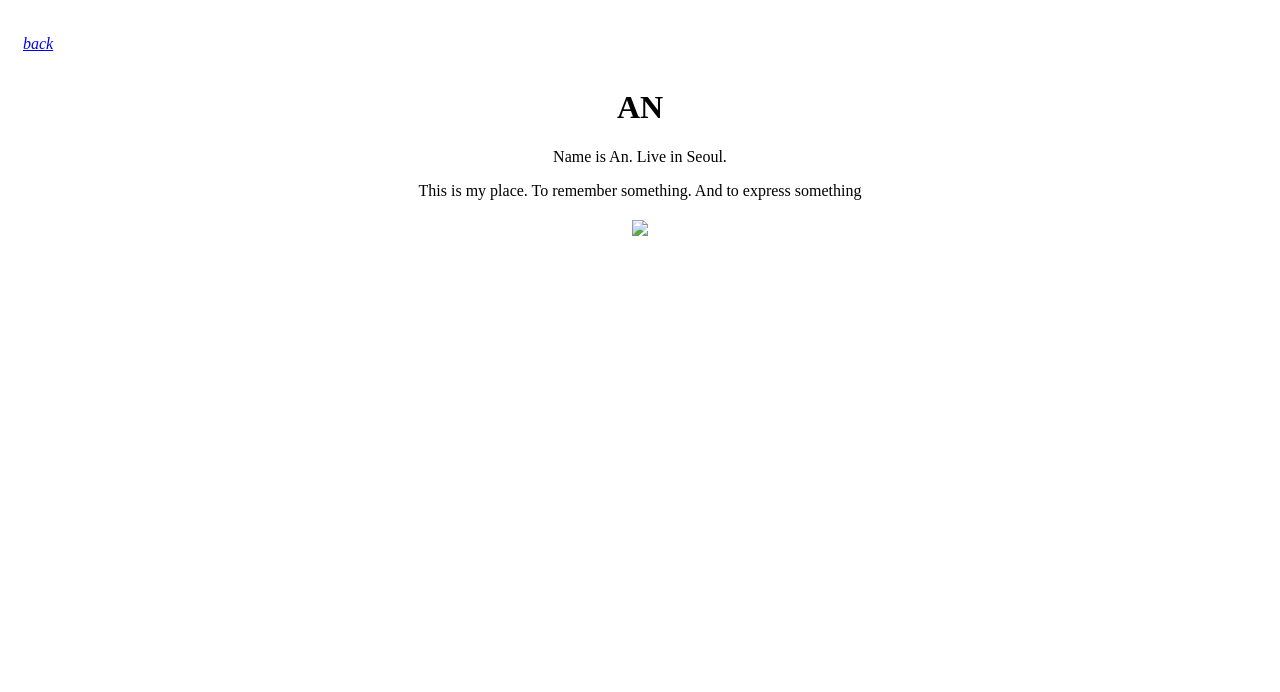
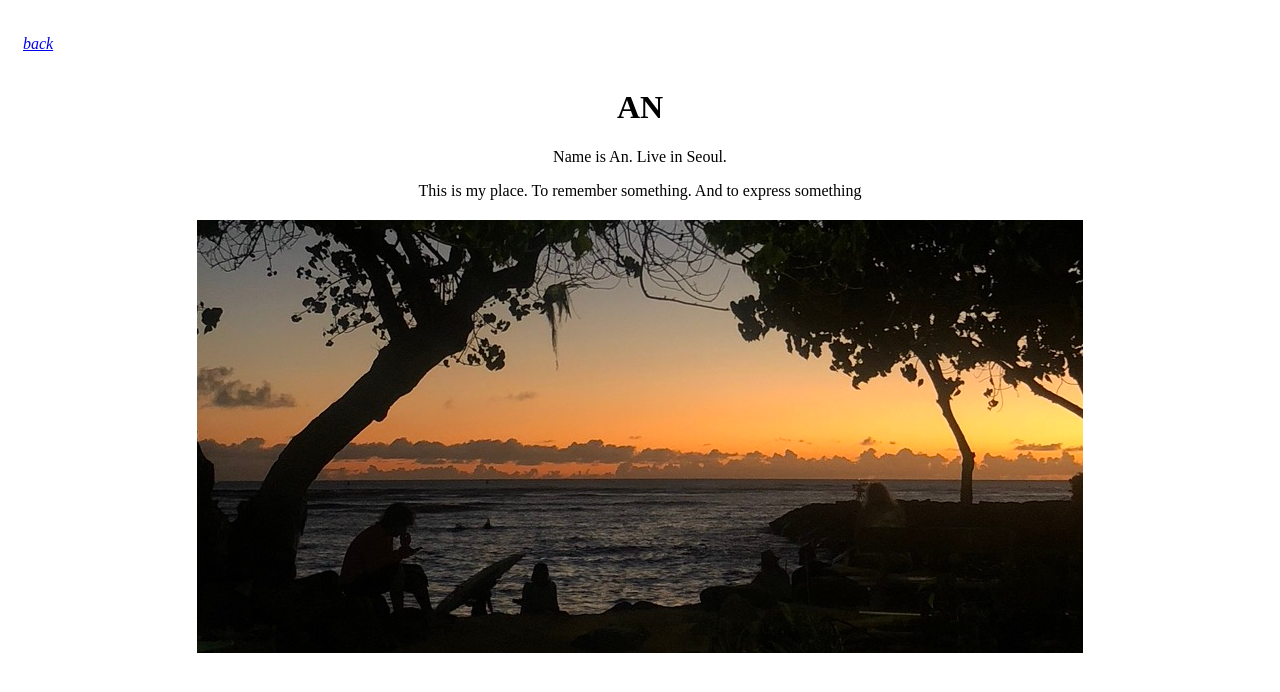
Before and after one commit to Anarchyve/MainWeb, a plain HTML site: page 1.html in a window 1280 px wide. Drawn offline with Linux system fonts and the light colour scheme.

Commit message:
Update 1.html
이미지 링크 오타 수정

```diff
--- a/1.html
+++ b/1.html
@@ -28,6 +28,6 @@
       This is my place. To remember something. And to express something<p>
   </div>
   <div class="image">
-    <img src="hawai.jpg">
+    <img src="hawai.jpeg">
   </div>
 </body>
```
